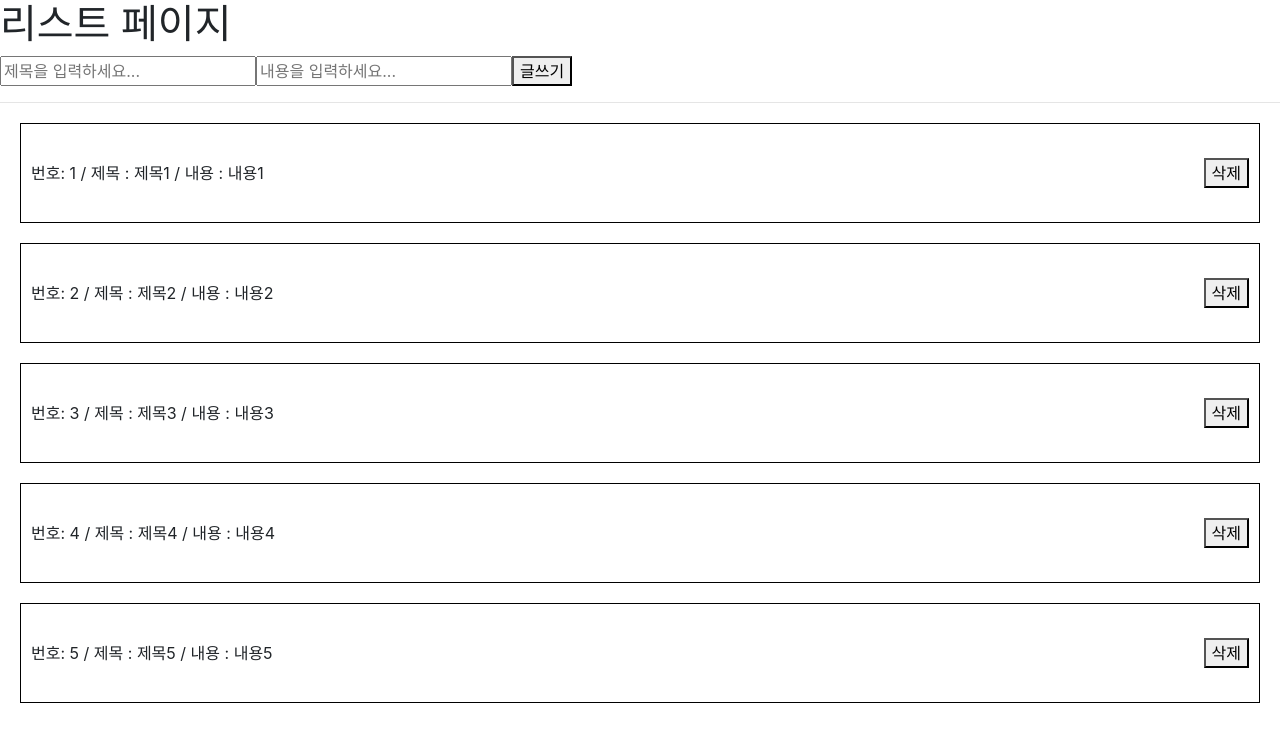
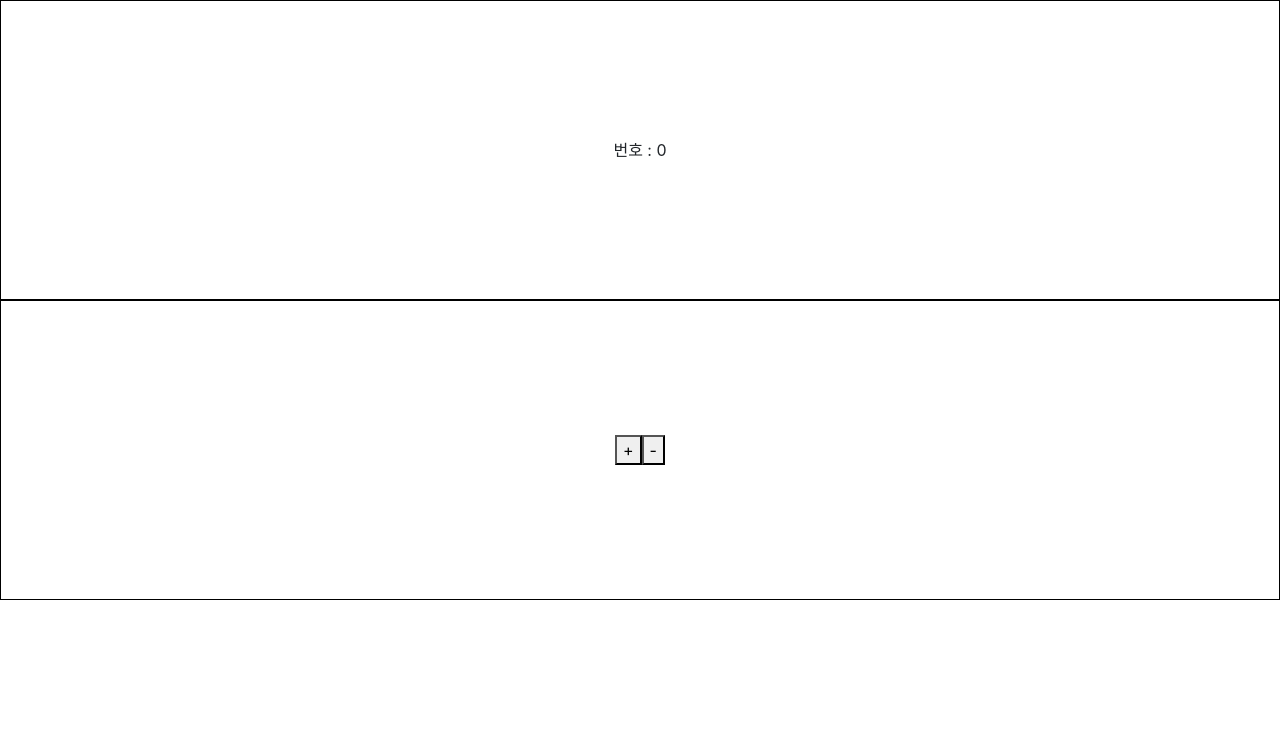
Before and after one commit to eunho3854/React-study, a React (Create React App) app: page / in a window 1280 px wide. Shown: the top 742 px of the page. Built offline with nearby package versions, Linux system fonts and the light colour scheme.

Commit message:
실습 1

```diff
--- a/src/App.js
+++ b/src/App.js
@@ -1,11 +1,14 @@
-import ListPage from './pages/ListPage';
-
-// exact = 주소를 정확하게 읽어라. ("/"와 "login" 구분)
+import { useState } from 'react';
+import Bottom from './components/Bottom';
+import Top from './components/Top';
 
 function App() {
+  const [number, setNumber] = useState(0);
+
   return (
     <div>
-      <ListPage />
+      <Top number={number} />
+      <Bottom number={number} setNumber={setNumber} />
     </div>
   );
 }
--- /dev/null
+++ b/src/components/Bottom.js
@@ -0,0 +1,34 @@
+import React from 'react';
+import styled from 'styled-components';
+
+const StyledBottomDiv = styled.div`
+  display: flex;
+  justify-content: center;
+  align-items: center;
+  border: 1px solid black;
+  height: 300px;
+  text-align: center;
+`;
+
+const Bottom = (props) => {
+  const { number, setNumber } = props;
+
+  const add = () => {
+    setNumber(number + 1);
+  };
+
+  const minus = () => {
+    setNumber(number - 1);
+  };
+
+  return (
+    <div>
+      <StyledBottomDiv>
+        <button onClick={add}>+</button>
+        <button onClick={minus}>-</button>
+      </StyledBottomDiv>
+    </div>
+  );
+};
+
+export default Bottom;
--- /dev/null
+++ b/src/components/Top.js
@@ -0,0 +1,23 @@
+import React from 'react';
+import styled from 'styled-components';
+
+const StyledTopDiv = styled.div`
+  display: flex;
+  justify-content: center;
+  align-items: center;
+  border: 1px solid black;
+  height: 300px;
+  text-align: center;
+`;
+
+const Top = (props) => {
+  const { number } = props;
+
+  return (
+    <div>
+      <StyledTopDiv>번호 : {number} </StyledTopDiv>
+    </div>
+  );
+};
+
+export default Top;
--- a/src/pages/ListPage.js
+++ /dev/null
@@ -1,87 +0,0 @@
-import React, { useState } from 'react';
-import styled from 'styled-components';
-
-const StyledItemBoxDiv = styled.div`
-  display: flex;
-  justify-content: space-between;
-  border: 1px solid black;
-  padding: 10px;
-  height: 100px;
-  margin: 20px;
-  align-items: center;
-`;
-
-const ListPage = () => {
-  const [posts, setPosts] = useState([
-    { id: 1, title: '제목1', content: '내용1' },
-    { id: 2, title: '제목2', content: '내용2' },
-    { id: 3, title: '제목3', content: '내용3' },
-    { id: 4, title: '제목4', content: '내용4' },
-    { id: 5, title: '제목5', content: '내용5' },
-  ]);
-
-  const [post, setPost] = useState({
-    id: 5,
-    title: '',
-    content: '',
-  });
-
-  const handleWrite = (e) => {
-    e.preventDefault(); // form태그가 하려는 액션을 중지 시켜야 함.
-    setPosts([...posts, { ...post, id: post.id + 1 }]);
-    setPost({ ...post, id: post.id + 1 });
-  };
-
-  const handleForm = (e) => {
-    // computed property names(키값 동적할당)
-    // post가 처음에 title이 업데이트 되고 그 다음에 content가 없데이트 되면서
-    // title이 날라간다. 그래서 ...post를 호출하여 변한 값과 같이 없데이트 해주어야 한다.
-    setPost({
-      ...post,
-      [e.target.name]: e.target.value,
-    });
-    console.log(post.title);
-    console.log(post.content);
-  };
-
-  // 삭제하기
-  const handleDelete = (id) => {
-    setPosts(posts.filter((post) => post.id !== id));
-  };
-
-  return (
-    <div>
-      <h1>리스트 페이지</h1>
-      <form>
-        <input
-          type="text"
-          placeholder="제목을 입력하세요..."
-          value={post.title}
-          onChange={handleForm}
-          name="title"
-        />
-        <input
-          type="text"
-          placeholder="내용을 입력하세요..."
-          value={post.content}
-          onChange={handleForm}
-          name="content"
-        />
-        <button type="button" onClick={handleWrite}>
-          글쓰기
-        </button>
-      </form>
-      <hr />
-      {posts.map((posts) => (
-        <StyledItemBoxDiv>
-          <div>
-            번호: {posts.id} / 제목 : {posts.title} / 내용 : {posts.content}
-          </div>
-          <button onClick={() => handleDelete(posts.id)}>삭제</button>
-        </StyledItemBoxDiv>
-      ))}
-    </div>
-  );
-};
-
-export default ListPage;
```
Also changed, not shown: 1 other file (tests, documents, lock files or other folders).
